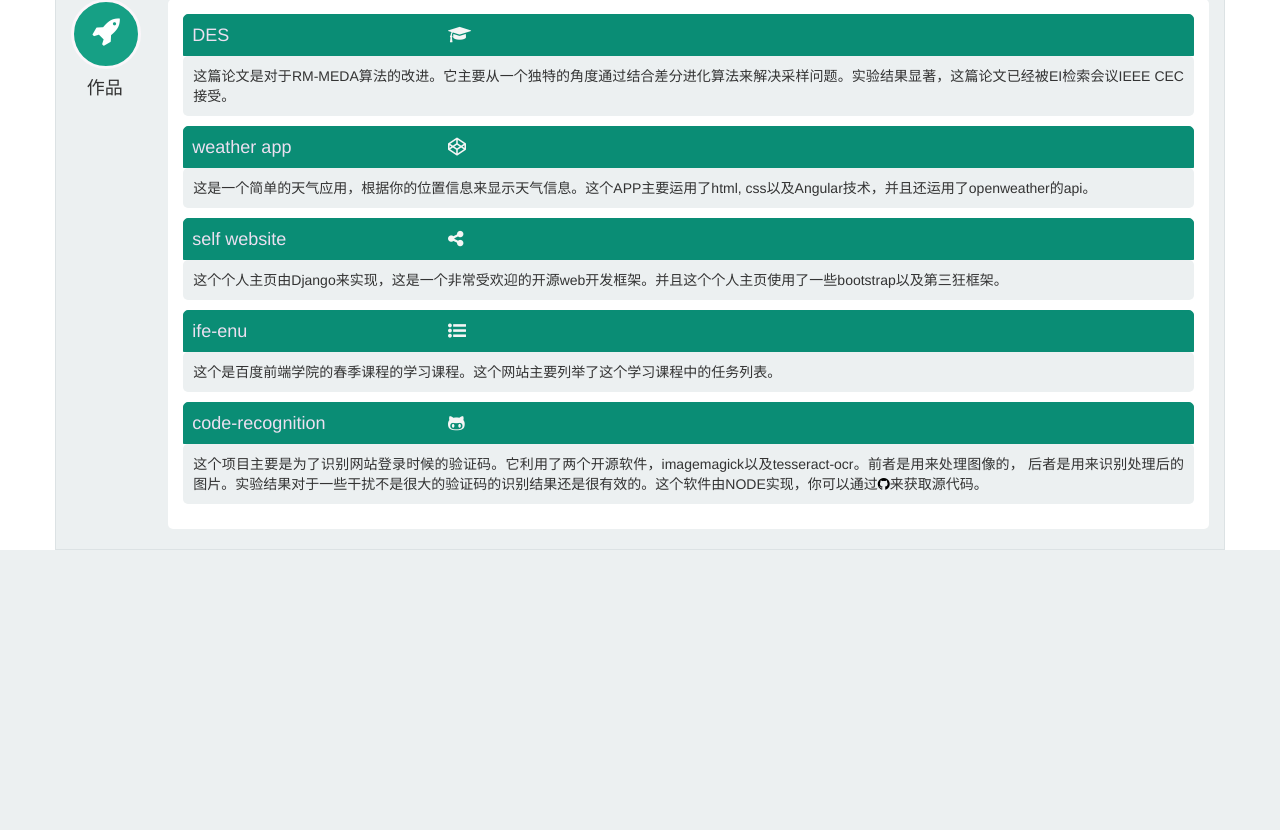
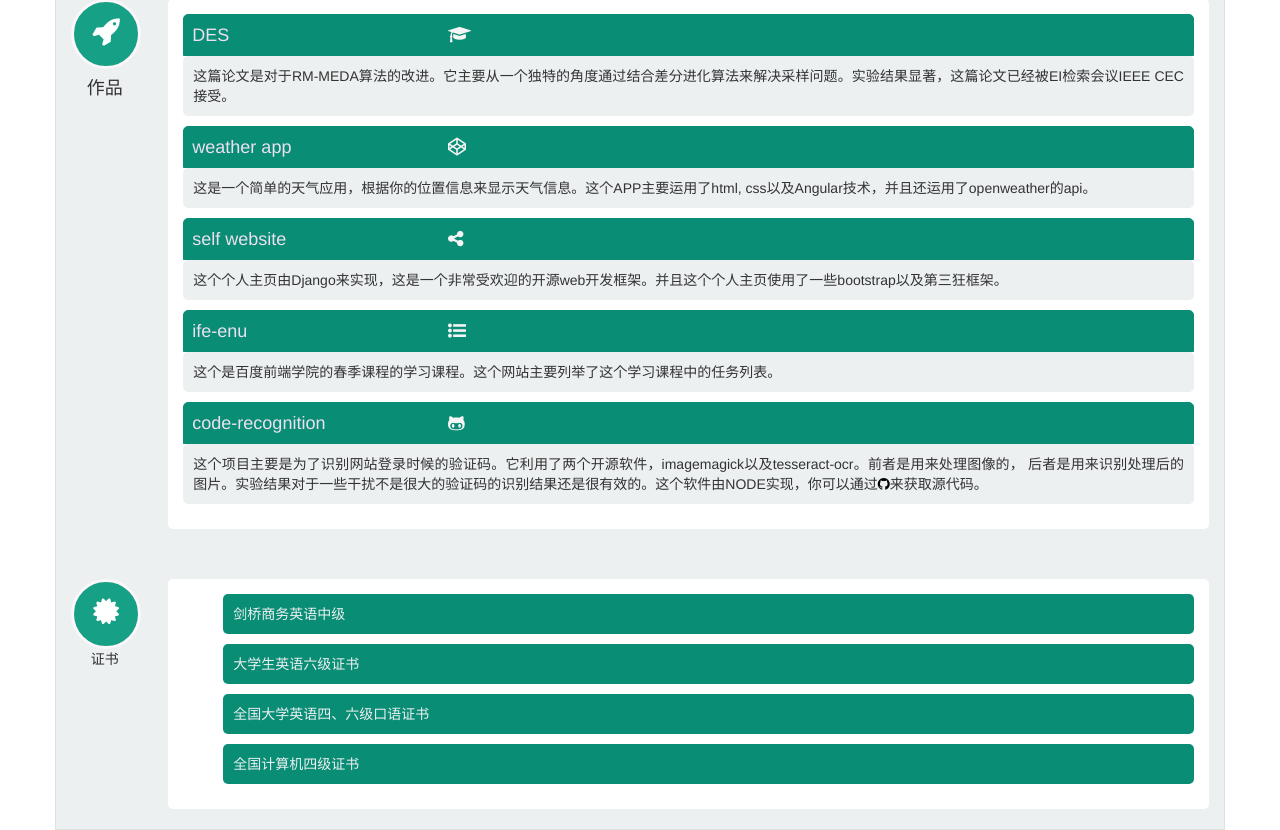
Before and after one commit to madneal/my-first-blog, a Django app: page /cv_zh/ in a window 1280 px wide. Shown: the part 1622-2452 px from the top of the page. Before the commit the page ends 2172 px from the top, so only its background shows below. Run offline with Django 3.2, Linux system fonts and the light colour scheme; some libraries are stand-ins or nearby versions.

Commit message:
add the certificate

```diff
--- a/blog/static/css/resume.css
+++ b/blog/static/css/resume.css
@@ -161,3 +161,12 @@ progress{
 	position: absolute;
 	left: 20%;
 }
+#certificates ul li{
+	background-color: #0a8d75;
+	color: #ecf0f1;
+	padding: 10px;
+	-webkit-border-radius: 5px;
+	-moz-border-radius: 5px;
+	border-radius: 5px;
+	margin-bottom: 10px;
+}
--- a/blog/templates/blog/cv-ch.html
+++ b/blog/templates/blog/cv-ch.html
@@ -349,6 +349,27 @@
 					</div>
 				</div>
 			</section>
+			<section id="certificates">
+				<div class="row">
+					<div class="col-xs-12 col-lg-1">
+						<div class="section-title">
+							<div class="section-icon"><i class="fa fa-certificate"></i></div>
+							<div class="title">证书</div>
+						</div>
+					</div>
+					<div class="col-xs-12 col-lg-11">
+						<div class="box-holder">
+							<ul>
+								<li>剑桥商务英语中级</li>
+                                <li>大学生英语六级证书</li>
+                                <li>全国大学英语四、六级口语证书</li>
+                                <li>全国计算机四级证书</li>
+							</ul>
+						</div>
+					</div>
+				</div>
+
+			</section>
 		</div>
 	</div>
 </body>
```
Also changed, not shown: blog/templates/blog/cv-en.html (+22 -0 lines).
